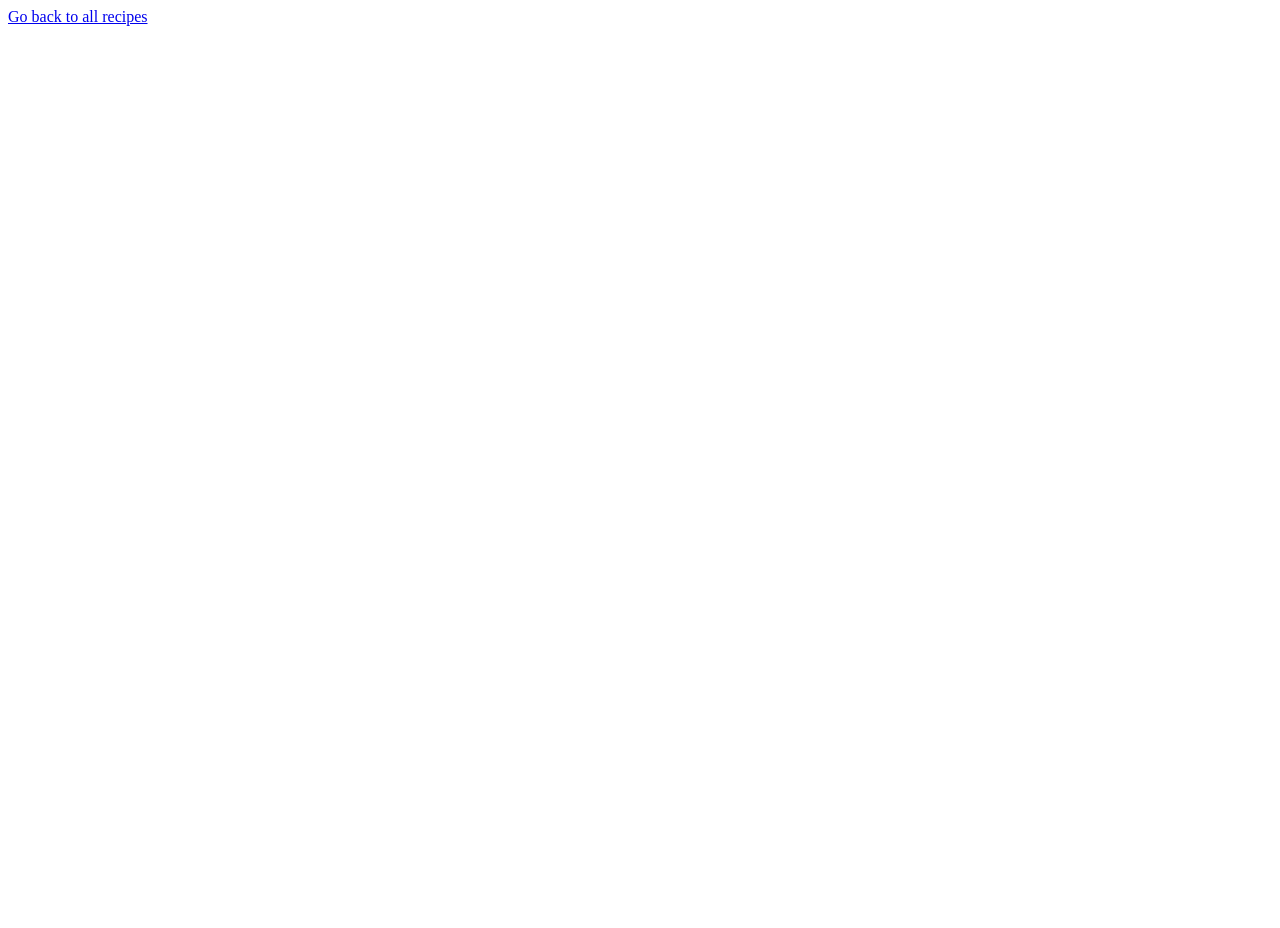
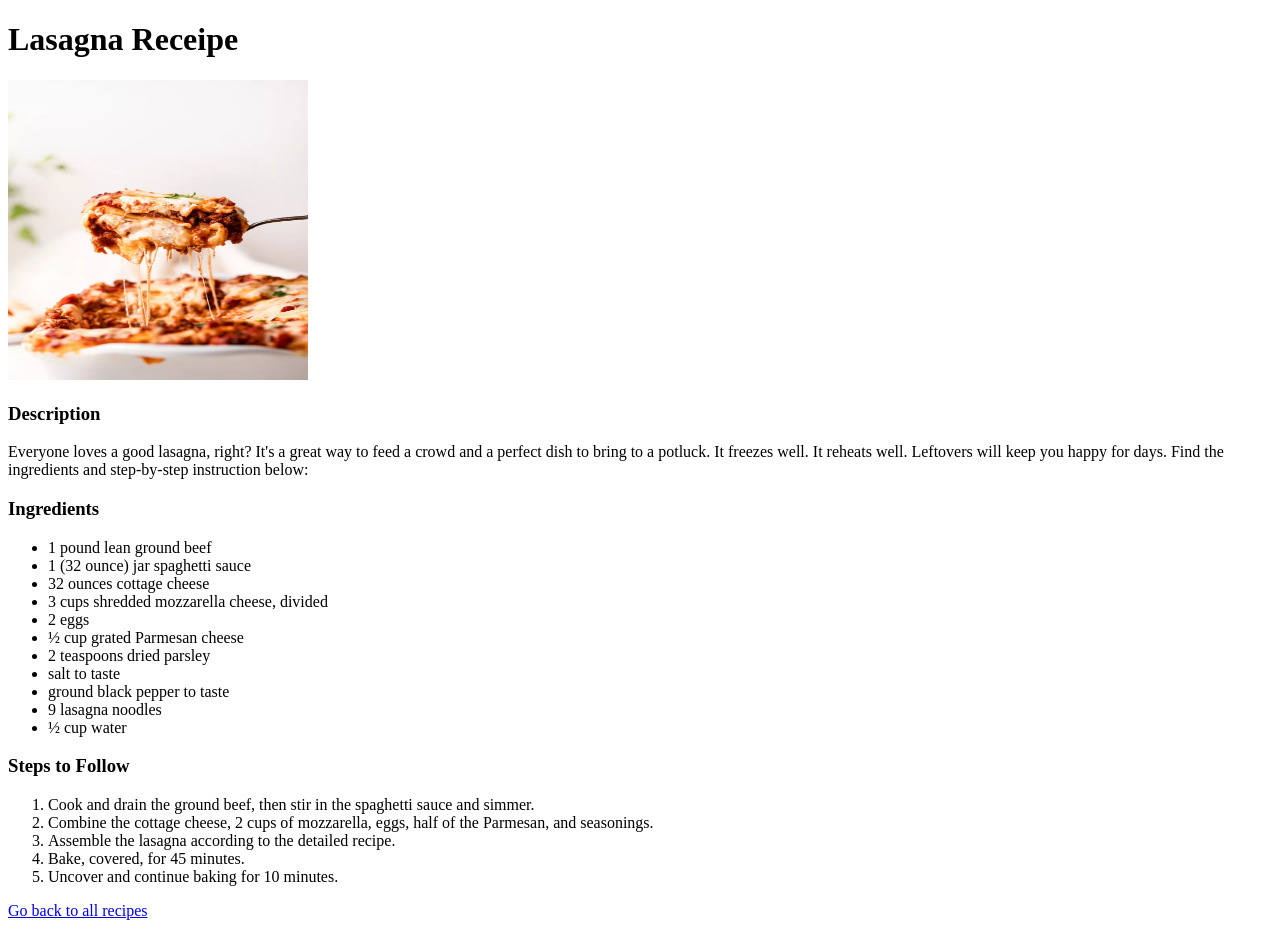
Before and after one commit to Aakanshya-Gahatraj/odin-recipes, a plain HTML site: page recipes/lasagna.html in a window 1280 px wide. Before the commit the page ends 800 px from the top, so only its background shows below. Drawn offline with Linux system fonts and the light colour scheme.

Commit message:
Create two receipe pages and link to home

```diff
--- a/recipes/lasagna.html
+++ b/recipes/lasagna.html
@@ -6,6 +6,50 @@
     <title>Lasagna Recipe</title>
   </head>
   <body>
+    <h1>Lasagna Receipe</h1>
+    <img
+      src="../images/lasagna_img.webp"
+      alt="image of lasagna"
+      height="300px"
+      width="300px"
+    />
+    <h3>Description</h3>
+    <p>
+      Everyone loves a good lasagna, right? It's a great way to feed a crowd and
+      a perfect dish to bring to a potluck. It freezes well. It reheats well.
+      Leftovers will keep you happy for days. Find the ingredients and
+      step-by-step instruction below:
+    </p>
+
+    <h3>Ingredients</h3>
+    <ul>
+      <li>1 pound lean ground beef</li>
+      <li>1 (32 ounce) jar spaghetti sauce</li>
+      <li>32 ounces cottage cheese</li>
+      <li>3 cups shredded mozzarella cheese, divided</li>
+      <li>2 eggs</li>
+      <li>½ cup grated Parmesan cheese</li>
+      <li>2 teaspoons dried parsley</li>
+      <li>salt to taste</li>
+      <li>ground black pepper to taste</li>
+      <li>9 lasagna noodles</li>
+      <li>½ cup water</li>
+    </ul>
+
+    <h3>Steps to Follow</h3>
+    <ol>
+      <li>
+        Cook and drain the ground beef, then stir in the spaghetti sauce and
+        simmer.
+      </li>
+      <li>
+        Combine the cottage cheese, 2 cups of mozzarella, eggs, half of the
+        Parmesan, and seasonings.
+      </li>
+      <li>Assemble the lasagna according to the detailed recipe.</li>
+      <li>Bake, covered, for 45 minutes.</li>
+      <li>Uncover and continue baking for 10 minutes.</li>
+    </ol>
     <a href="../index.html">Go back to all recipes</a>
   </body>
 </html>
```
Also changed, not shown: index.html (+2 -1 lines), recipes/tiramisu.html (added, +75 -0 lines), images/lasagna_img.webp (added), images/tiramisu.jfif (added).
